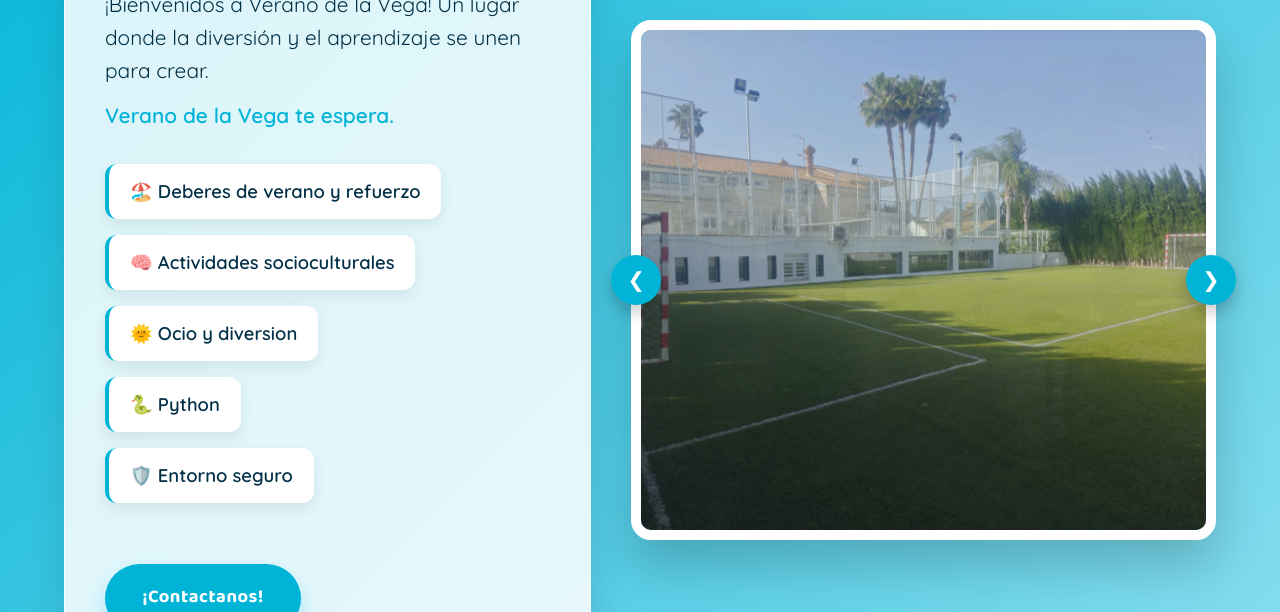
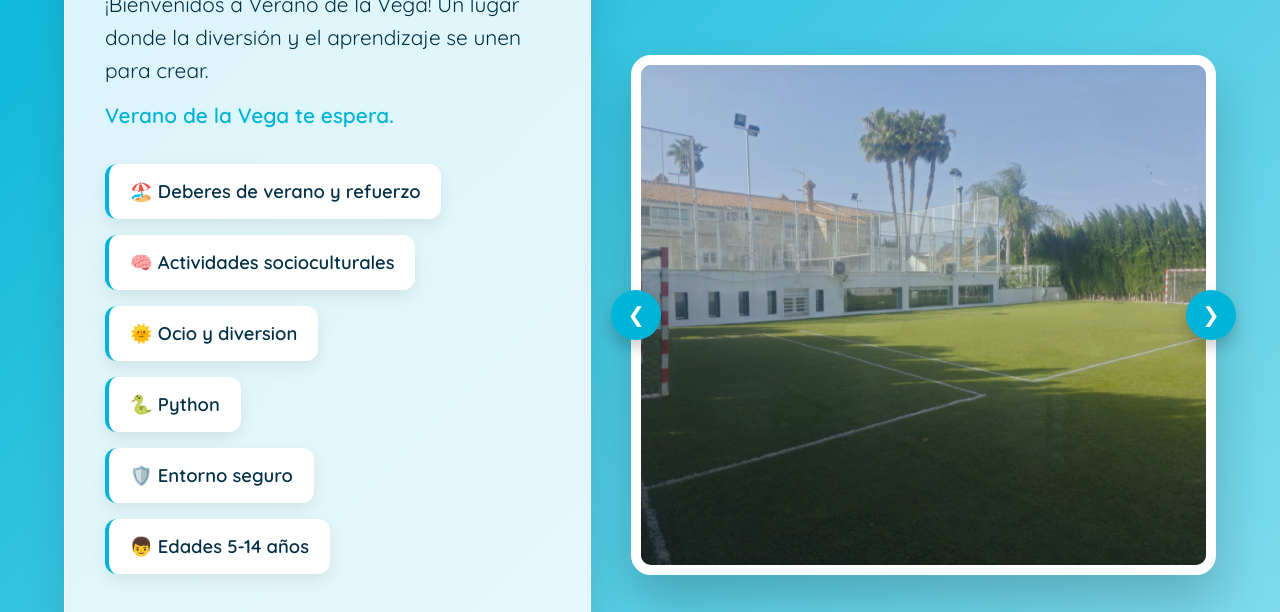
Before and after one commit to Jassy1233/SS, a plain HTML site: page HTML/index.html in a window 1280 px wide. Shown: the part 340-952 px from the top of the page. Drawn offline with Linux system fonts and the light colour scheme.

Commit message:
Update index.html

```diff
--- a/HTML/index.html
+++ b/HTML/index.html
@@ -41,6 +41,7 @@
           <li>🌞 Ocio y diversion</li>
           <li>🐍 Python</li>
           <li>🛡️ Entorno seguro</li>
+          <li>👦 Edades 5-14 años</li>
         </ul>
 
         <a href="https://wa.me/633670590" class="cta-button">¡Contactanos!</a>
```
